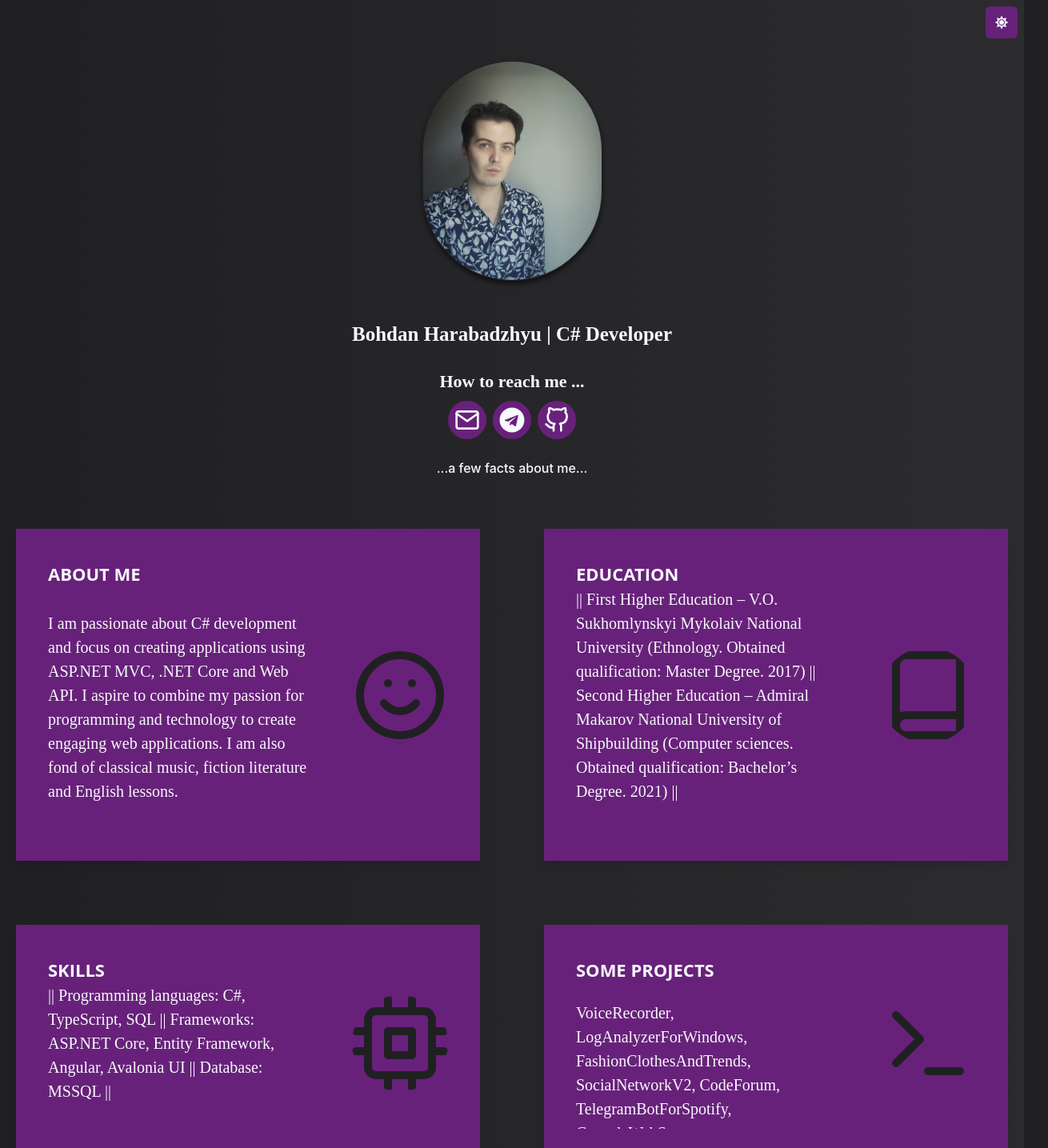
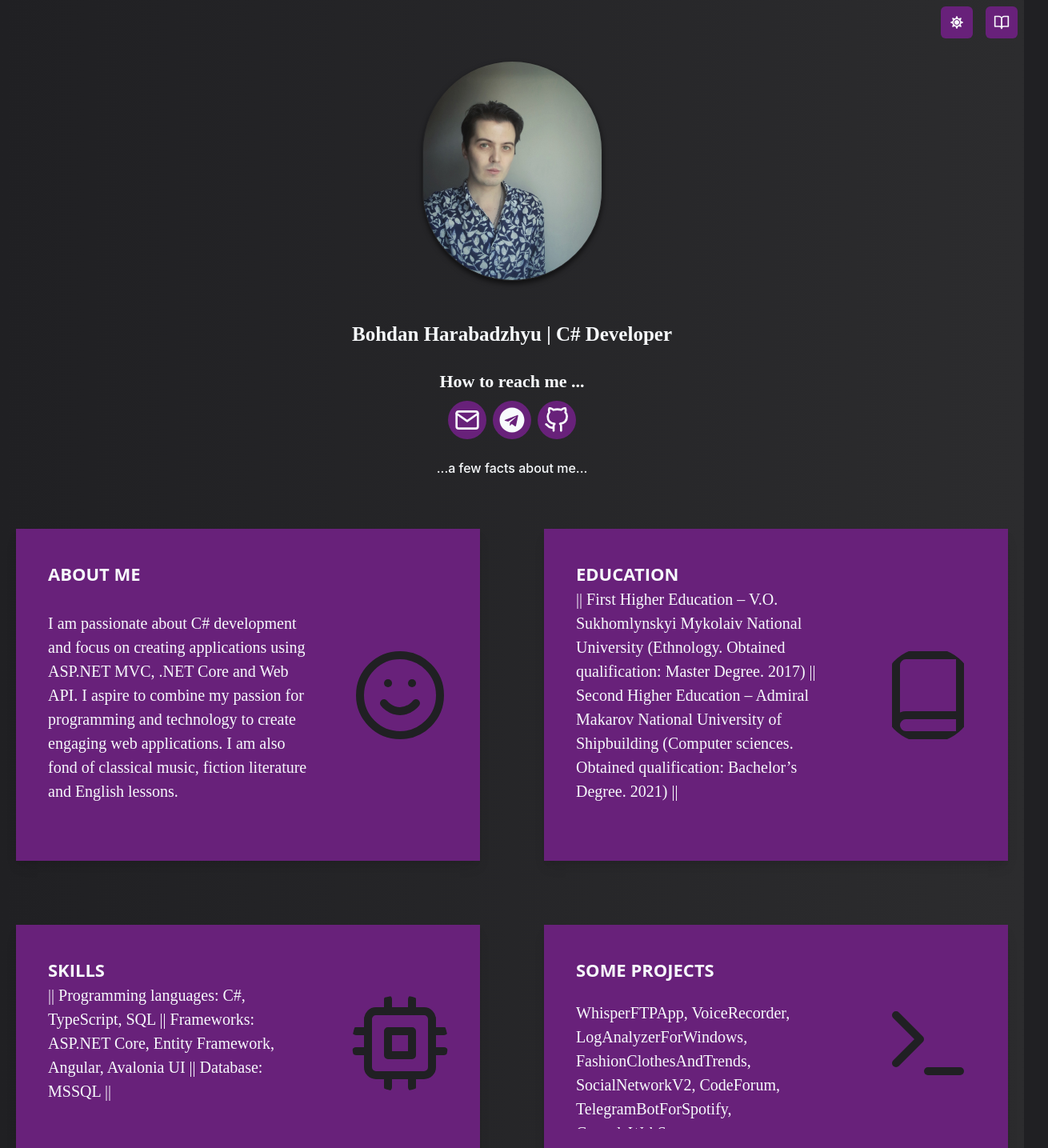
Before and after one commit to TheMysteriousStranger90/bohdan-harabadzhyu-homepage, a Next.js app: page / in a window 1280 px wide. Shown: the top 1435 px of the page at 80% size, 1310 px wide, since content can reach past the window. Built offline with nearby package versions, Linux system fonts and the light colour scheme.

Commit message:
mini update...

```diff
--- a/components/BasicGrid.tsx
+++ b/components/BasicGrid.tsx
@@ -4,16 +4,21 @@ import {
     chakra,
     Flex,
     Icon,
-    SimpleGrid, Stack,
+    SimpleGrid,
+    Stack,
     useColorModeValue,
+    Menu,
+    MenuButton,
+    MenuList,
+    MenuItem,
 } from '@chakra-ui/react';
 import Footer from "./Footer";
 import Profile from "./Profile";
-import {FiGithub, FiMail} from 'react-icons/fi';
+import {FiGithub, FiMail, FiBookOpen} from 'react-icons/fi';
 import {FaTelegram} from 'react-icons/fa';
 import ContactIcon from "./ContactIcon";
-import { IconButton, useColorMode } from '@chakra-ui/react';
-import { FaSun, FaMoon } from 'react-icons/fa';
+import {IconButton, useColorMode} from '@chakra-ui/react';
+import {FaSun, FaMoon} from 'react-icons/fa';
 
 const myinformation = [
     {
@@ -45,15 +50,20 @@ const myinformation = [
         index: 4,
         title: 'SOME PROJECTS',
         content: [
-            { name: 'VoiceRecorder', url: 'https://github.com/TheMysteriousStranger90/VoiceRecorder' },
-            { name: 'LogAnalyzerForWindows', url: 'https://github.com/TheMysteriousStranger90/LogAnalyzerForWindows' },
-            { name: 'FashionClothesAndTrends', url: 'https://github.com/TheMysteriousStranger90/FashionClothesAndTrends' },
-            { name: 'SocialNetworkV2', url: 'https://github.com/TheMysteriousStranger90/SocialNetworkV2' },
-            { name: 'CodeForum', url: 'https://github.com/TheMysteriousStranger90/CodeForum' },
-            { name: 'TelegramBotForSpotify', url: 'https://github.com/TheMysteriousStranger90/TelegramBotForSpotify' },
-            { name: 'ConsoleWebScraper', url: 'https://github.com/TheMysteriousStranger90/ConsoleWebScraper' },
-            { name: 'Cleanup.WindowsService', url: 'https://github.com/TheMysteriousStranger90/Cleanup.WindowsService' },
-            { name: 'SaveEditorForPathologic2', url: 'https://www.nexusmods.com/pathologic2/mods/27' }
+            {name: 'WhisperFTPApp', url: 'https://github.com/TheMysteriousStranger90/WhisperFTPApp'},
+            {name: 'VoiceRecorder', url: 'https://github.com/TheMysteriousStranger90/VoiceRecorder'},
+            {name: 'LogAnalyzerForWindows', url: 'https://github.com/TheMysteriousStranger90/LogAnalyzerForWindows'},
+            {
+                name: 'FashionClothesAndTrends',
+                url: 'https://github.com/TheMysteriousStranger90/FashionClothesAndTrends'
+            },
+            {name: 'SocialNetworkV2', url: 'https://github.com/TheMysteriousStranger90/SocialNetworkV2'},
+            {name: 'CodeForum', url: 'https://github.com/TheMysteriousStranger90/CodeForum'},
+            {name: 'TelegramBotForSpotify', url: 'https://github.com/TheMysteriousStranger90/TelegramBotForSpotify'},
+            {name: 'ConsoleWebScraper', url: 'https://github.com/TheMysteriousStranger90/ConsoleWebScraper'},
+            {name: 'Cleanup.WindowsService', url: 'https://github.com/TheMysteriousStranger90/Cleanup.WindowsService'},
+            {name: 'FileConversionLibrary', url: 'https://www.nuget.org/packages/FileConversionLibrary'},
+            {name: 'SaveEditorForPathologic2', url: 'https://www.nexusmods.com/pathologic2/mods/27'}
         ],
         logo: './terminal.svg',
     },
@@ -82,14 +92,14 @@ const basicInfo = (
 );
 
 const ThemeToggleButton = () => {
-    const { colorMode, toggleColorMode } = useColorMode();
+    const {colorMode, toggleColorMode} = useColorMode();
     const buttonBackground = useColorModeValue('#1363d2', '#68217a');
     const buttonColor = useColorModeValue('#202023', '#f7fafc');
 
     return (
         <IconButton
             aria-label="Toggle theme"
-            icon={colorMode === 'light' ? <FaMoon /> : <FaSun />}
+            icon={colorMode === 'light' ? <FaMoon/> : <FaSun/>}
             onClick={toggleColorMode}
             color={buttonColor}
             backgroundColor={buttonBackground}
@@ -97,6 +107,76 @@ const ThemeToggleButton = () => {
     );
 };
 
+const LinksMenuButton = () => {
+    const buttonBackground = useColorModeValue('#1363d2', '#68217a');
+    const buttonColor = useColorModeValue('#202023', '#f7fafc');
+    const menuBackground = useColorModeValue('#ebf3fc', '#2c2c2e');
+    const borderColor = useColorModeValue('#e2e8f0', '#4a5568');
+
+    return (
+        <Menu>
+            <MenuButton
+                as={IconButton}
+                aria-label="Links Menu"
+                icon={<FiBookOpen size={20} />}
+                color={buttonColor}
+                backgroundColor={buttonBackground}
+            />
+            <MenuList p={1} minW="auto" bg={menuBackground}>
+                <MenuItem
+                    as="a"
+                    href="https://dev.to/themysteriousstranger90"
+                    target="_blank"
+                    py={2}
+                    px={3}
+                    lineHeight="1.4"
+                    minH="36px"
+                    display="flex"
+                    alignItems="center"
+                >
+                    <Box
+                        as="img"
+                        src="./devdotto.svg"
+                        alt="Dev.to"
+                        borderRadius="md"
+                        border="1px solid"
+                        borderColor={borderColor}
+                        p={1}
+                        mr={2}
+                        width="30px"  // Reduced width
+                        height="30px" // Reduced height
+                    />
+                    Dev.to
+                </MenuItem>
+                <MenuItem
+                    as="a"
+                    href="https://medium.com/@bohdan.harabadzhyu"
+                    target="_blank"
+                    py={2}
+                    px={3}
+                    lineHeight="1.4"
+                    minH="36px"
+                    display="flex"
+                    alignItems="center"
+                >
+                    <Box
+                        as="img"
+                        src="./medium.svg"
+                        alt="Medium"
+                        borderRadius="md"
+                        border="1px solid"
+                        borderColor={borderColor}
+                        p={1}
+                        mr={2}
+                        width="30px"
+                        height="30px"
+                    />
+                    Medium
+                </MenuItem>
+            </MenuList>
+        </Menu>
+    );
+};
 
 interface Project {
     name: string;
@@ -114,6 +194,7 @@ function TestimonialCard(props: TestimonialCardProps) {
     const { title, content, logo, index } = props;
     const backgroundColor = useColorModeValue('#1363d2', '#68217a');
     const textColor = useColorModeValue('#202023', '#f7fafc');
+    const linkHoverColor = useColorModeValue('#f7fafc', '#202023');
 
     return (
         <Flex
@@ -163,7 +244,16 @@ function TestimonialCard(props: TestimonialCardProps) {
                     >
                         {content.map((project: Project, idx: number) => (
                             <chakra.span key={project.name}>
-                                <chakra.a href={project.url}>{project.name}</chakra.a>
+                                <chakra.a
+                                    href={project.url}
+                                    target="_blank"
+                                    rel="noopener noreferrer"
+                                    _hover={{
+                                        color: linkHoverColor,
+                                    }}
+                                >
+                                    {project.name}
+                                </chakra.a>
                                 {idx < content.length - 1 && ', '}
                             </chakra.span>
                         ))}
@@ -207,11 +297,15 @@ export default function GridBlurredBackdrop() {
             minH={'100vh'}
             p={5}
         >
+
             <Box position="absolute" top={2} right={2}>
-                <ThemeToggleButton />
+                <Stack direction="row" spacing={4}>
+                    <ThemeToggleButton />
+                    <LinksMenuButton />
+                </Stack>
             </Box>
 
-            <Box width={{base: 'full', sm: 'lg', lg: 'xl'}} margin={'auto'}>
+            <Box width={{ base: 'full', sm: 'lg', lg: 'xl' }} margin={'auto'}>
 
                 <Profile
                     profileSrc='./Photo.jpg'
@@ -258,7 +352,7 @@ export default function GridBlurredBackdrop() {
 
             </Box>
             <SimpleGrid
-                columns={{base: 1, xl: 2}}
+                columns={{ base: 1, xl: 2 }}
                 spacing={'20'}
                 mt={16}
                 mx={'auto'}>
--- a/components/BasicTheme.ts
+++ b/components/BasicTheme.ts
@@ -5,6 +5,10 @@ const styles = {
     global: (props: StyleFunctionProps) => ({
         body: {
             bg: props.colorMode === 'dark' ? '#202023' : '#ebf3fc',
+            overflowX: 'hidden',
+        },
+        '*': {
+            boxSizing: 'border-box',
         },
     }),
 };
```
Also changed, not shown: public/devdotto.svg (added), public/medium.svg (added).
